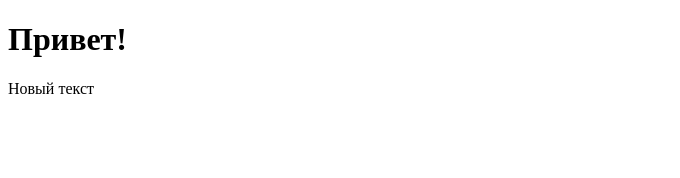
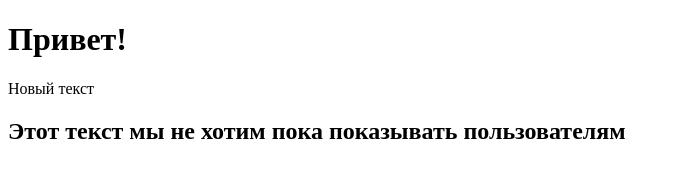
Before and after one commit to xx-arteeem-xx/mk2, a plain HTML site: page index.html in a window 1280 px wide. Shown: the whole page, without its empty margins (0-680 px from the left). Drawn offline with Linux system fonts and the light colour scheme.

Commit message:
hidden commit

```diff
--- a/index.html
+++ b/index.html
@@ -12,5 +12,8 @@
     <p>
         Новый текст
     </p>
+    <h2>
+        Этот текст мы не хотим пока показывать пользователям
+    </h2>
 </body>
 </html>
```
